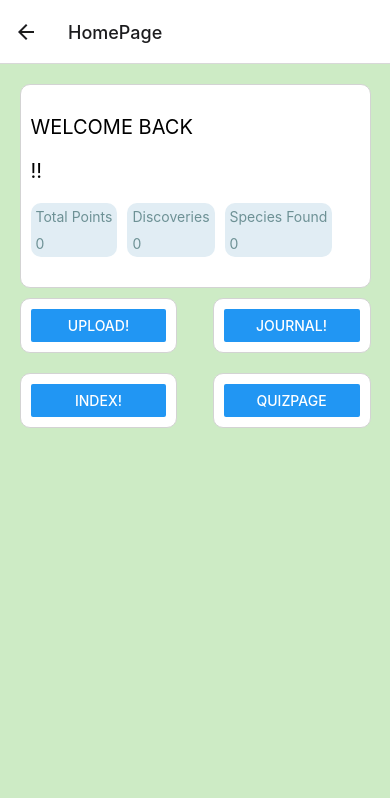
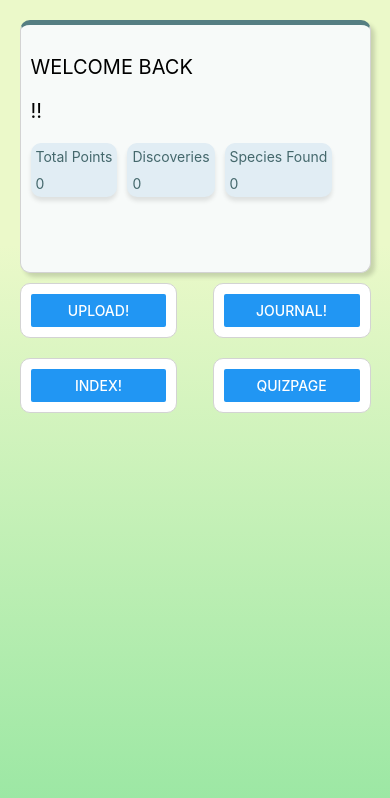
Before and after one commit to warrickhe/YAEW, a React Native app in the folder Frontend/: screen /HomePage in a window 390 px wide. Shown: the top 798 px of the page. Built offline with nearby package versions, Linux system fonts and the light colour scheme; no server answers.

Commit message:
removed top bar

```diff
--- a/Frontend/App.js
+++ b/Frontend/App.js
@@ -22,7 +22,12 @@ const Stack = createNativeStackNavigator();
 export default function App() {
   return (
     <NavigationContainer>
-      <Stack.Navigator initialRouteName="LandingPage">
+      <Stack.Navigator
+        initialRouteName="LandingPage"
+        screenOptions={{
+          headerShown: false,
+        }}
+      >
         <Stack.Screen name="LandingPage" component={LandingPage} />
         <Stack.Screen name="CreateUserPage" component={CreateUserPage} />
         <Stack.Screen name="HomePage" component={HomePage} />
@@ -40,21 +45,6 @@ export default function App() {
   );
 }
 
-// WARRICK's IMAGE PICKER CODE (WORKS)
-//
-// export default function App() {
-//   return (
-//     <View style={styles.container}>
-//       <Text>efedfe</Text>
-//       <View style={styles.camera}>
-//         <CapturePage style={styles.camera} />
-//       </View>
-//       <ImagePickerExample />
-//       <StatusBar style="auto" />
-//     </View>
-//   );
-// }
-
 const styles = StyleSheet.create({
   container: {
     flex: 1,
--- a/Frontend/pages/HomePage.js
+++ b/Frontend/pages/HomePage.js
@@ -1,6 +1,7 @@
 import React, { useState, useEffect } from 'react';
 import { Text, Button, Image, View, StyleSheet } from 'react-native';
 import * as SecureStore from 'expo-secure-store';
+import { LinearGradient } from 'expo-linear-gradient';
 
 const BACKEND_URL = 'http://192.168.1.100:7272';
 
@@ -47,7 +48,13 @@ export default function HomePage({ navigation }) {
   }, [deviceID]);
 
   return (
-    <>
+    <LinearGradient
+      style={styles.container}
+      locations={[0.29, 1]}
+      colors={['#ebf9c9', '#96e6a1']}
+      useAngle={true}
+      angle={168.15}
+    >
       <View style={styles.container}>
         <View style={styles.main_buttonContainer}>
           <Text style={styles.TitleText}>WELCOME BACK</Text>
@@ -89,7 +96,7 @@ export default function HomePage({ navigation }) {
           </View>
         </View>
       </View>
-    </>
+    </LinearGradient>
   );
 }
 
@@ -100,9 +107,9 @@ const styles = StyleSheet.create({
   },
   container: {
     flex: 1,
-    backgroundColor: '#CDEBC5',
     alignItems: 'center',
     width: '100%',
+    height: '30%',
   },
   main_buttonContainer: {
     backgroundColor: 'white',
@@ -113,6 +120,15 @@ const styles = StyleSheet.create({
     borderWidth: 1,
     borderColor: '#d3d3d3',
     width: '90%',
+    height: '30%',
+    borderRadius: 10,
+    borderTopWidth: 5,
+    borderTopColor: '#557E82',
+    backgroundColor: '#F7FAF9',
+    shadowOffset: { width: 4, height: 4 },
+    shadowColor: 'black',
+    shadowOpacity: 0.15,
+    shadowRadius: 4,
   },
   buttonContainer: {
     backgroundColor: 'white',
@@ -129,9 +145,12 @@ const styles = StyleSheet.create({
     width: '90%',
     marginBottom: 10,
   },
+  stats_top_text: {
+    fontSize: 10,
+  },
   stats_Text: {
     padding: 5,
-    color: '#6D9195',
+    color: '#44686C',
   },
   stats_Number: {
     padding: 5,
@@ -146,6 +165,14 @@ const styles = StyleSheet.create({
     marginRight: 10,
     backgroundColor: '#E1EDF4',
     borderRadius: 10,
+    shadowColor: 'rgba(0, 0, 0, 0.10)',
+    shadowOffset: {
+      width: 0,
+      height: 4,
+    },
+    shadowOpacity: 1,
+    shadowRadius: 4,
+    elevation: 4,
   },
   camera: {
     height: '50%',
```
